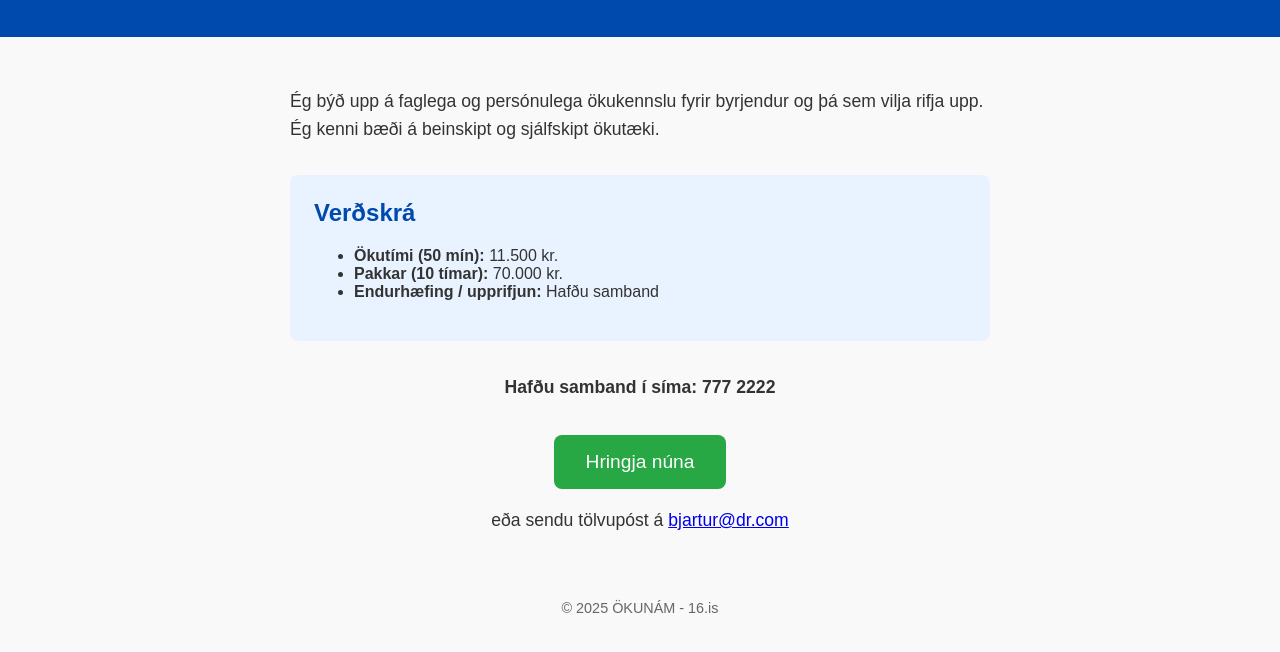
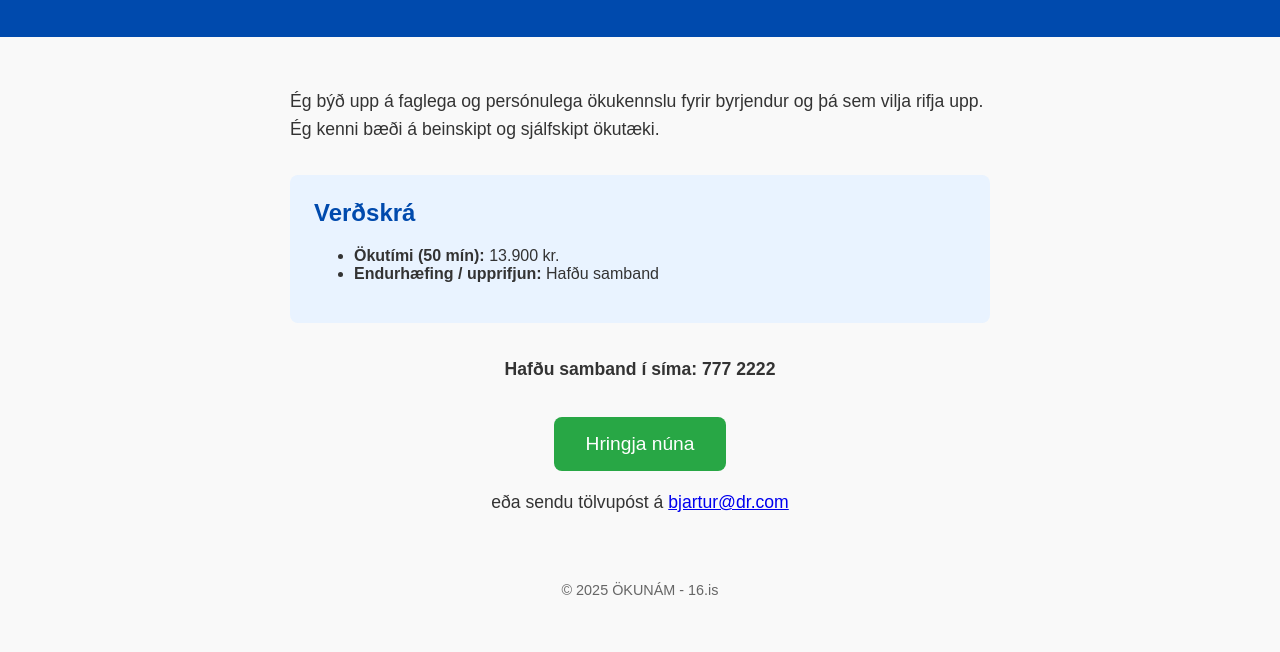
Before and after one commit to tjktskoli/tjktskoli.github.io, a plain HTML site: page index.html in a window 1280 px wide. Shown: the part 98-750 px from the top of the page. Drawn offline with Linux system fonts and the light colour scheme.

Commit message:
Update index.html

```diff
--- a/index.html
+++ b/index.html
@@ -104,8 +104,8 @@
     <div class="pricing">
       <h2>Verðskrá</h2>
       <ul>
-        <li><strong>Ökutími (50 mín):</strong> 11.500 kr.</li>
-        <li><strong>Pakkar (10 tímar):</strong> 70.000 kr.</li>
+        <li><strong>Ökutími (50 mín):</strong> 13.900 kr.</li>
+        <!--li><strong>Pakkar (10 tímar):</strong> 70.000 kr.</li-->
         <li><strong>Endurhæfing / upprifjun:</strong> Hafðu samband</li>
       </ul>
     </div>
```
